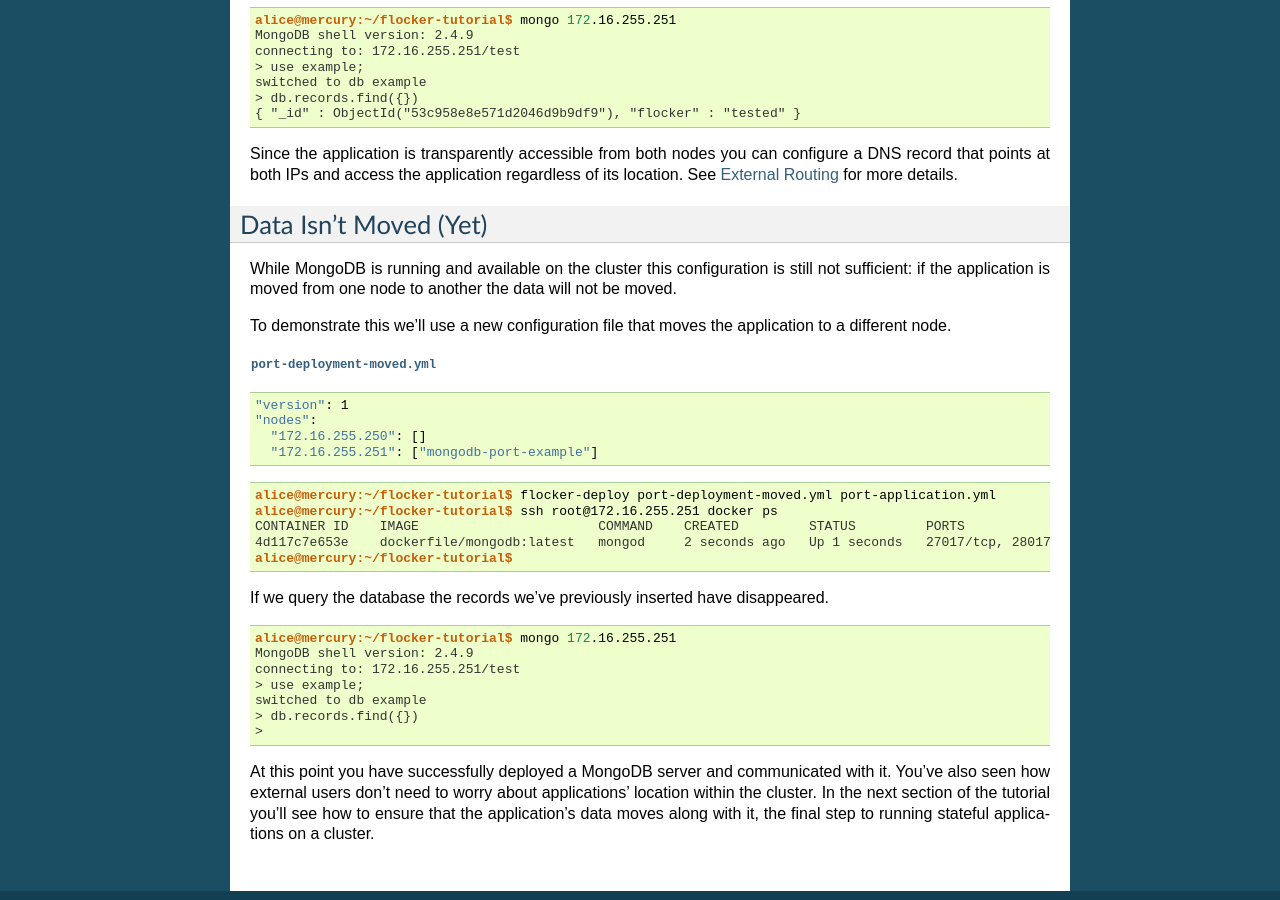
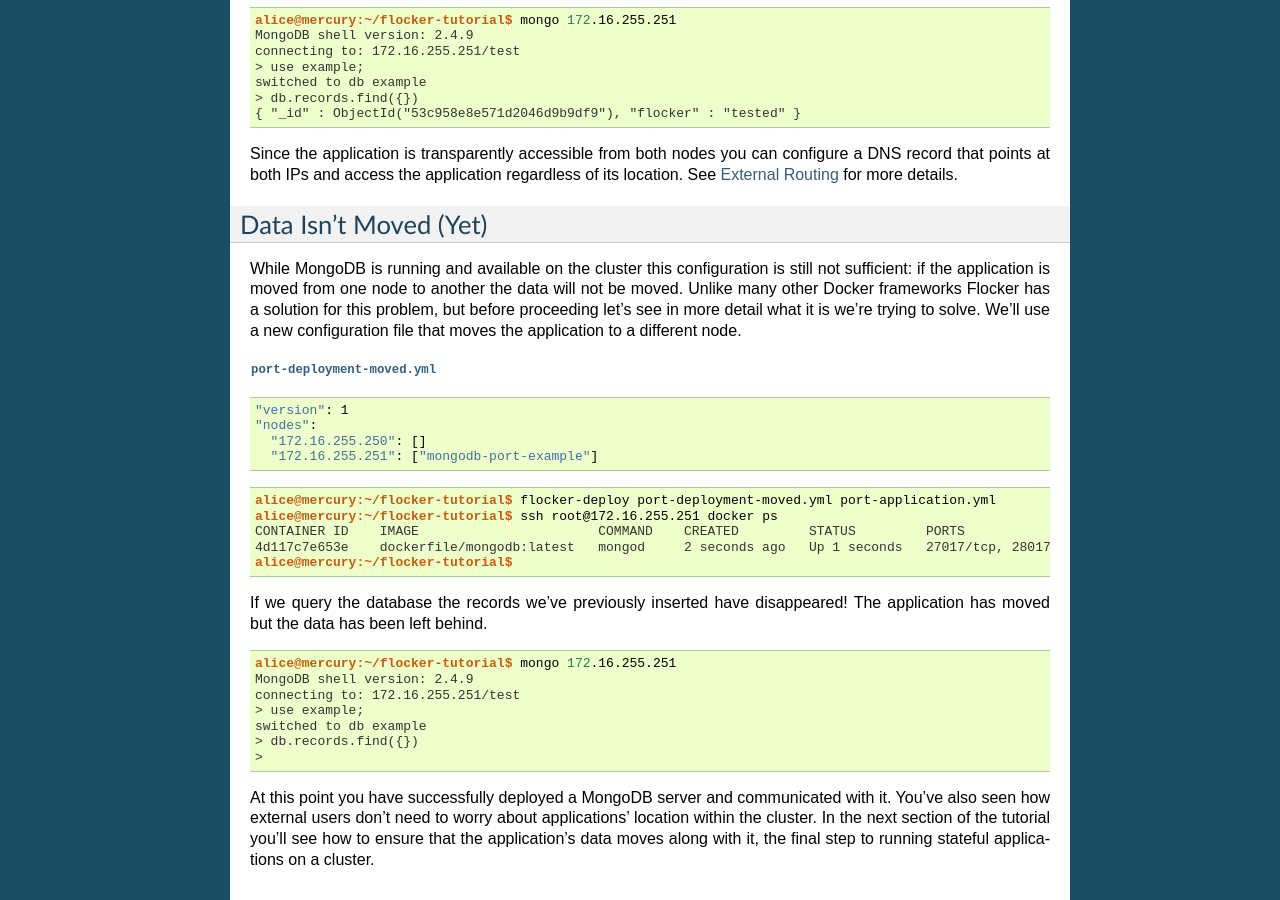
Before and after one commit to ClusterHQ/flocker, a Sphinx documentation site: the page built from docs/tutorial/exposing-ports.rst, in a window 1280 px wide and 900 px high, scrolled down 996 px. Built offline with Sphinx 7.4.7, drawn with Linux system fonts in a browser that asks for light colours.

Commit message:
Address review comment: Better explanation of why we're talking about data not being moved.

```diff
--- a/docs/tutorial/exposing-ports.rst
+++ b/docs/tutorial/exposing-ports.rst
@@ -65,8 +65,8 @@
 ======================
 
 While MongoDB is running and available on the cluster this configuration is still not sufficient: if the application is moved from one node to another the data will not be moved.
-
-To demonstrate this we'll use a new configuration file that moves the application to a different node.
+Unlike many other Docker frameworks Flocker has a solution for this problem, but before proceeding let's see in more detail what it is we're trying to solve.
+We'll use a new configuration file that moves the application to a different node.
 
 :download:`port-deployment-moved.yml`
 
@@ -81,7 +81,8 @@
    4d117c7e653e    dockerfile/mongodb:latest   mongod     2 seconds ago   Up 1 seconds   27017/tcp, 28017/tcp   mongodb-port-example
    alice@mercury:~/flocker-tutorial$
 
-If we query the database the records we've previously inserted have disappeared.
+If we query the database the records we've previously inserted have disappeared!
+The application has moved but the data has been left behind.
 
 .. code-block:: console
 
```
